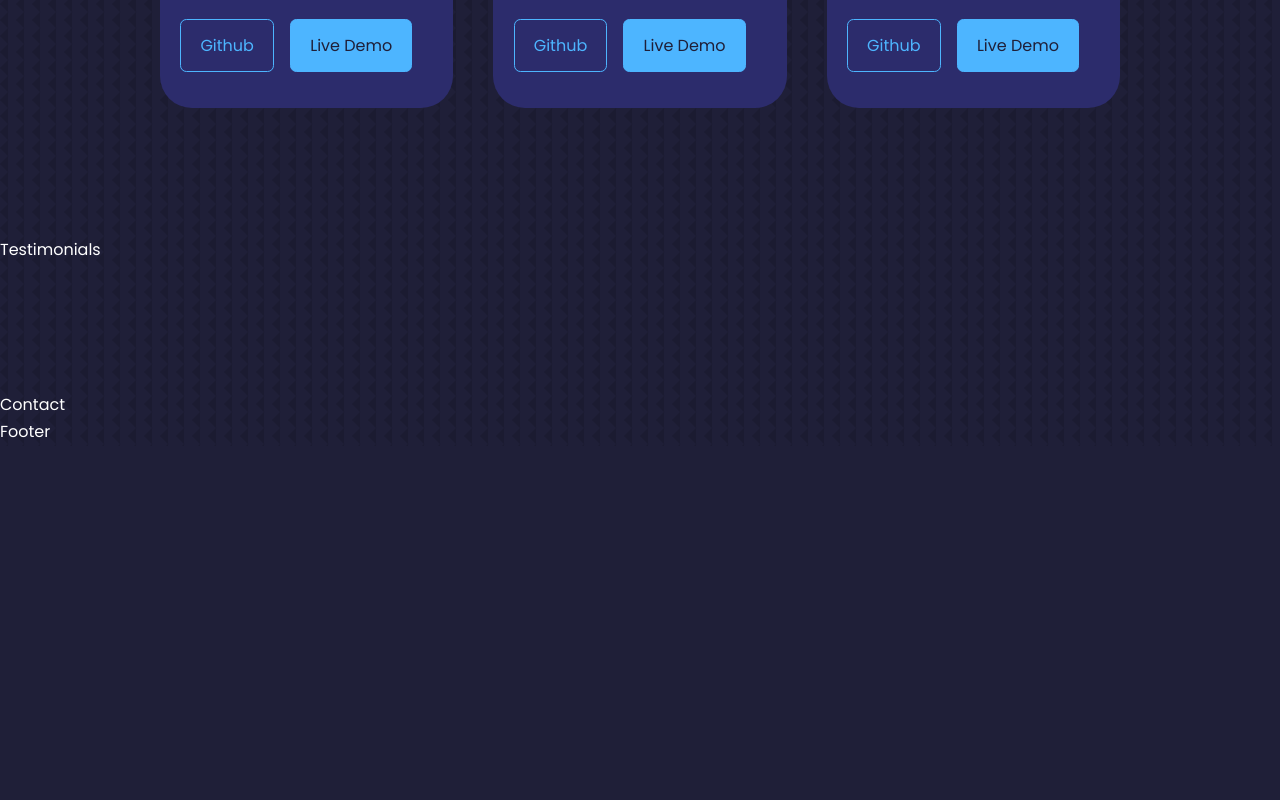
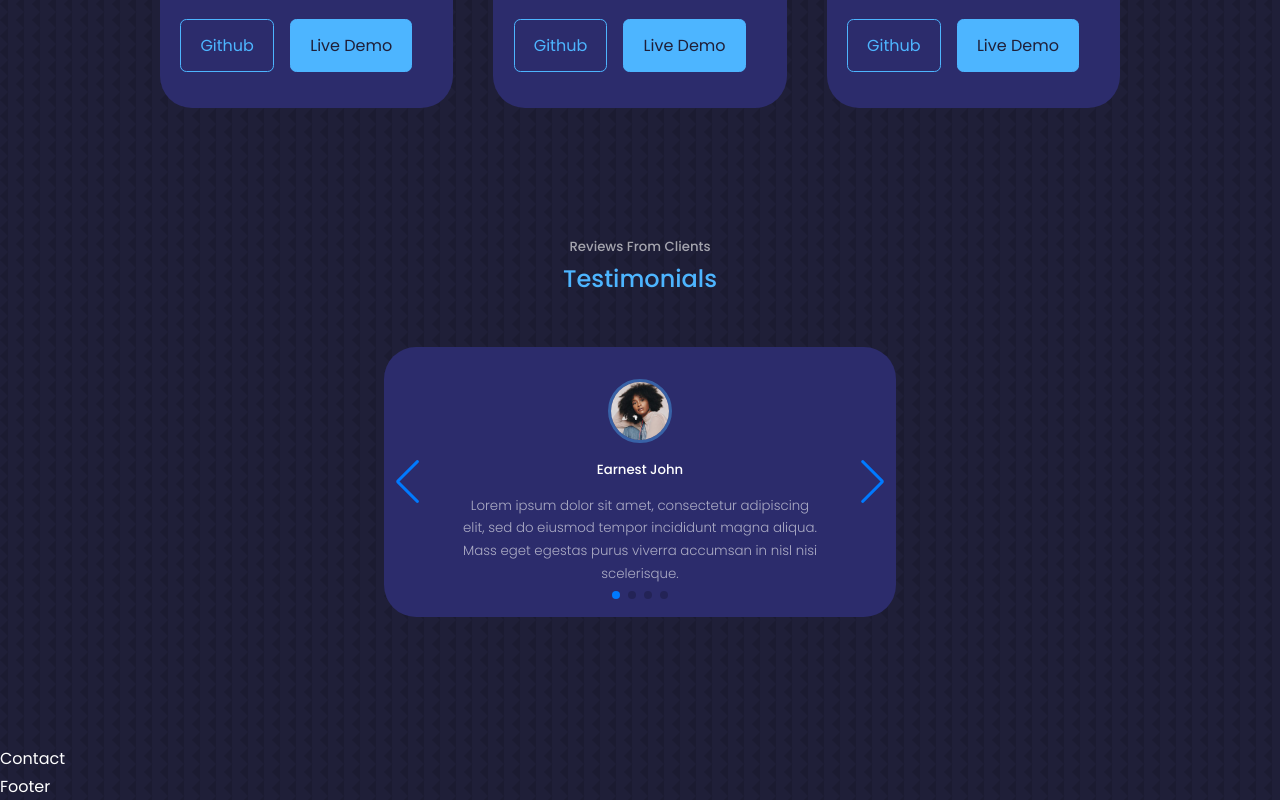
Before and after one commit to fabian-emmanuel/my-portfolio, a React (Create React App) app: page / in a window 1280 px wide. Shown: the part 4084-4884 px from the top of the page. Before the commit the page ends 4530 px from the top, so only its background shows below. Built offline with nearby package versions, Linux system fonts and the light colour scheme.

Commit message:
testimonial section/component

```diff
--- a/package.json
+++ b/package.json
@@ -10,6 +10,7 @@
     "react-dom": "^17.0.2",
     "react-icons": "^4.3.1",
     "react-scripts": "5.0.0",
+    "swiper": "^8.0.7",
     "web-vitals": "^2.1.4"
   },
   "scripts": {
--- a/src/components/portfolio/Portfolio.jsx
+++ b/src/components/portfolio/Portfolio.jsx
@@ -1,6 +1,5 @@
 import "./portfolio.css";
-
-import {data} from "./data";
+import {portfolio_data} from "./portfolio_data";
 
 const Portfolio = () => {
     return(
@@ -9,8 +8,8 @@ const Portfolio = () => {
          <h2>Portfolio</h2>
            <div className="container container__portfolio">
              {
-               data.map(({id, image, title, github, demo}) => {
-                 return (
+               portfolio_data.map(({id, image, title, github, demo}) =>
+                  (
                      <article key={id} className="portfolio__item">
                        <div className="portfolio__item-image">
                          <img src={image} alt={title}/>
@@ -21,8 +20,7 @@ const Portfolio = () => {
                          <a href={demo} className="btn btn-primary" target="_blank" rel="noreferrer">Live Demo</a>
                        </div>
                      </article>
-                 );
-               })
+                  ))
              }
            </div>
        </section>
--- a/src/components/portfolio/data.js
+++ b/src/components/portfolio/portfolio_data.js
@@ -5,7 +5,7 @@ import IMG4 from "../../assets/portfolio4.jpg";
 import IMG5 from "../../assets/portfolio5.png";
 import IMG6 from "../../assets/portfolio6.jpg";
 
-export const data = [
+export const portfolio_data = [
   {
     id: 1,
     image: IMG1,
--- a/src/components/testimonials/Testimonials.jsx
+++ b/src/components/testimonials/Testimonials.jsx
@@ -1,9 +1,43 @@
 import "./testimonials.css"
+import {testimonial_data} from "./testimonial_data";
+import { Swiper, SwiperSlide } from "swiper/react";
+// Import Swiper styles
+import "swiper/css";
+import "swiper/css/pagination";
+import "swiper/css/navigation";
+// import required modules
+import { Pagination, Navigation } from "swiper";
+
+
 
 const Testimonials = () => {
-    return(
-       <section id="testimonials">Testimonials</section>
-    )
+  return (
+     <section id="testimonials">
+       <h5>Reviews From Clients</h5>
+       <h2>Testimonials</h2>
+       <Swiper
+          className="container container__testimonials"
+          modules={[Pagination, Navigation]}
+          slidesPerView={1}
+          spaceBetween={20}
+          loop={true}
+          pagination={{clickable: true, type: "bullets"}}
+          navigation={true}>
+         {
+           testimonial_data.map(({id, avatar, name, review}) =>
+              (
+                 <SwiperSlide key={id} className="testimonial">
+                   <div className="client__avatar">
+                     <img src={avatar} alt={name}/>
+                   </div>
+                   <h5>{name}</h5>
+                   <small className="client__review">{review}</small>
+                 </SwiperSlide>
+              ))
+         }
+       </Swiper>
+     </section>
+  )
 };
 
 export default Testimonials;
--- /dev/null
+++ b/src/components/testimonials/testimonial_data.js
@@ -0,0 +1,33 @@
+import AVATAR1 from "../../assets/avatar1.jpg";
+import AVATAR2 from "../../assets/avatar2.jpg";
+import AVATAR3 from "../../assets/avatar3.jpg";
+import AVATAR4 from "../../assets/avatar4.jpg";
+
+export const testimonial_data = [
+  {
+    id: 1,
+    avatar: AVATAR1,
+    name: "Earnest John",
+    review: "Lorem ipsum dolor sit amet, consectetur adipiscing elit, sed do eiusmod tempor incididunt magna aliqua. " +
+       "Mass eget egestas purus viverra accumsan in nisl nisi scelerisque."
+  },
+  {
+    id: 2,
+    avatar: AVATAR2,
+    name: "Earnest John",
+    review: "Lorem ipsum dolor sit amet, consectetur adipiscing elit, sed do eiusmod tempor incididunt magna aliqua. " +
+       "Mass eget egestas purus viverra accumsan in nisl nisi scelerisque."
+  },{
+    id: 3,
+    avatar: AVATAR3,
+    name: "Earnest John",
+    review: "Lorem ipsum dolor sit amet, consectetur adipiscing elit, sed do eiusmod tempor incididunt magna aliqua. " +
+       "Mass eget egestas purus viverra accumsan in nisl nisi scelerisque."
+  },{
+    id: 4,
+    avatar: AVATAR4,
+    name: "Earnest John",
+    review: "Lorem ipsum dolor sit amet, consectetur adipiscing elit, sed do eiusmod tempor incididunt magna aliqua. " +
+       "Mass eget egestas purus viverra accumsan in nisl nisi scelerisque."
+  },
+]
--- a/src/components/testimonials/testimonials.css
+++ b/src/components/testimonials/testimonials.css
@@ -0,0 +1,52 @@
+.container.container__testimonials{
+    width: 40%;
+}
+
+.client__avatar{
+    width: 4rem;
+    aspect-ratio: 1/1;
+    overflow: hidden;
+    border-radius: 50%;
+    margin: 0 auto 1rem;
+    border: 0.2rem solid var(--color-primary-variant);
+}
+
+.testimonial{
+    background: var(--color-bg-variant);
+    text-align: center;
+    padding: 2rem;
+    border-radius: 2rem;
+    user-select: none;
+}
+
+.client__review{
+    color: var(--color-light);
+    font-weight: 200;
+    display: block;
+    width: 80%;
+    margin: 0.8rem auto 0;
+}
+
+.swiper-pagination-clickable swiper-pagination-bullet{
+    background: var(--color-primary);
+
+}
+
+/* =================== Media Queries - Medium devices ======================= */
+@media screen and (max-width: 1024px){
+    .container.container__testimonials{
+        width: 60%;
+    }
+}
+/* =================== ====== ======================= */
+
+/* =================== Media Queries - Small devices ======================= */
+@media screen and (max-width: 600px){
+    .container.container__testimonials{
+        width: var(--container-width-sm);
+    }
+    .client__review{
+        width: var(--container-width-sm);
+    }
+}
+/* =================== ====== ======================= */
```
Also changed, not shown: 2 other files (tests, documents, lock files or other folders). Lines whose indentation alone changed are shown as unchanged.
